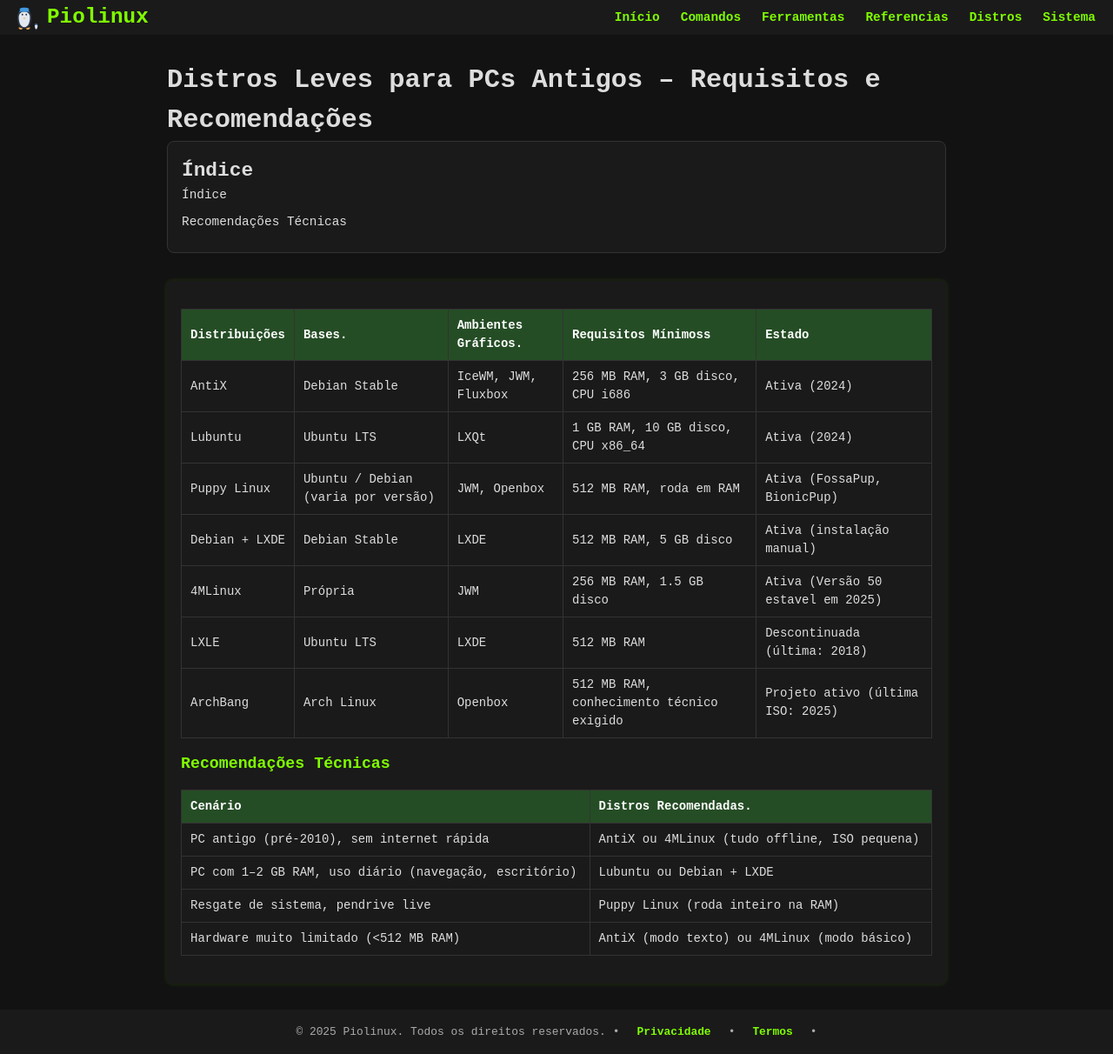
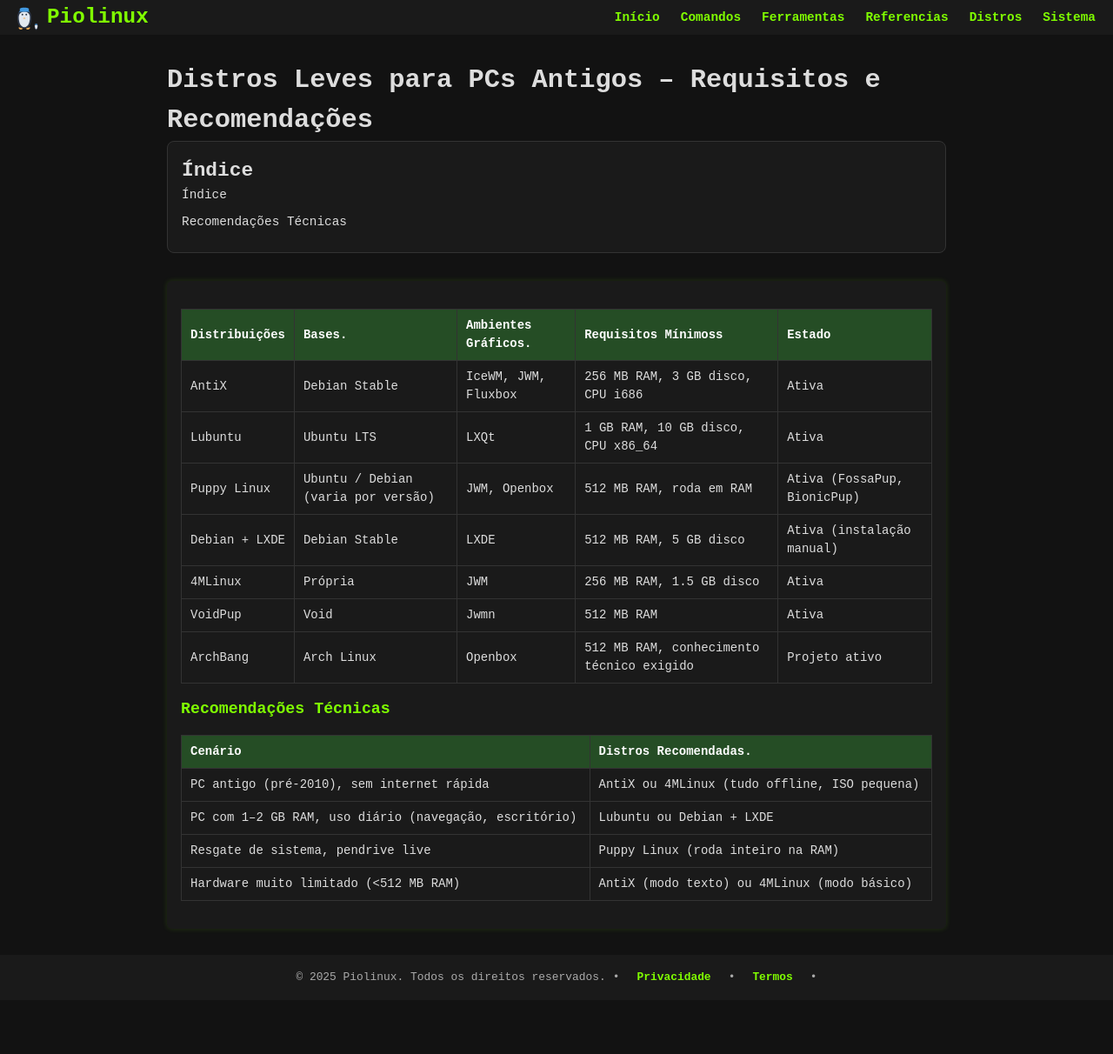
Before and after one commit to Piolinux/piolinux-site, a Jekyll site: the page built from _pages/_referencias/melhores-distros-linux-para-pcs-antigos-e-hardware-modesto.md, in a window 1280 px wide. Shown: the whole page at 87% size. Built offline with Jekyll 4.4.1, drawn with Linux system fonts in a browser that asks for light colours; after the commit the page ends 1150 px from its top, so only the background shows below that.

Commit message:
Update melhores-distros-linux-para-pcs-antigos-e-hardware-modesto.md

```diff
--- a/_pages/_referencias/melhores-distros-linux-para-pcs-antigos-e-hardware-modesto.md
+++ b/_pages/_referencias/melhores-distros-linux-para-pcs-antigos-e-hardware-modesto.md
@@ -33,14 +33,14 @@ permalink: /referencias/distros-linux-pc-antigo/
       <td data-label="Base">Debian Stable</td>
       <td data-label="Ambiente Gráfico">IceWM, JWM, Fluxbox</td>
       <td data-label="Requisitos Mínimos">256 MB RAM, 3 GB disco, CPU i686</td>
-      <td data-label="Estado"> Ativa (2024)</td>
+      <td data-label="Estado"> Ativa </td>
     </tr>
     <tr>
       <td data-label="Distribuição">Lubuntu</td>
       <td data-label="Base">Ubuntu LTS</td>
       <td data-label="Ambiente Gráfico">LXQt</td>
       <td data-label="Requisitos Mínimos">1 GB RAM, 10 GB disco, CPU x86_64</td>
-      <td data-label="Estado"> Ativa (2024)</td>
+      <td data-label="Estado"> Ativa </td>
     </tr>
     <tr>
       <td data-label="Distribuição">Puppy Linux</td>
@@ -61,21 +61,21 @@ permalink: /referencias/distros-linux-pc-antigo/
       <td data-label="Base">Própria</td>
       <td data-label="Ambiente Gráfico">JWM</td>
       <td data-label="Requisitos Mínimos">256 MB RAM, 1.5 GB disco</td>
-      <td data-label="Estado"> Ativa (Versão 50 estavel em 2025)</td>
+      <td data-label="Estado"> Ativa </td>
     </tr>
     <tr>
-      <td data-label="Distribuição">LXLE</td>
-      <td data-label="Base">Ubuntu LTS</td>
-      <td data-label="Ambiente Gráfico">LXDE</td>
+      <td data-label="Distribuição">VoidPup</td>
+      <td data-label="Base">Void</td>
+      <td data-label="Ambiente Gráfico">Jwmn</td>
       <td data-label="Requisitos Mínimos">512 MB RAM</td>
-      <td data-label="Estado"> Descontinuada (última: 2018)</td>
+      <td data-label="Estado"> Ativa </td>
     </tr>
     <tr>
       <td data-label="Distribuição">ArchBang</td>
       <td data-label="Base">Arch Linux</td>
       <td data-label="Ambiente Gráfico">Openbox</td>
       <td data-label="Requisitos Mínimos">512 MB RAM, conhecimento técnico exigido</td>
-      <td data-label="Estado"> Projeto ativo (última ISO: 2025)</td>
+      <td data-label="Estado"> Projeto ativo </td>
     </tr>
   </tbody>
 </table>
```
